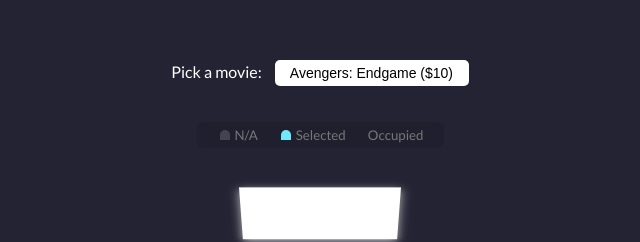
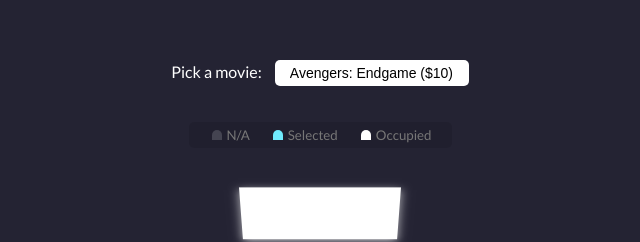
Before and after one commit to alej4ndro-cm/WebVanillaProjects, a plain HTML site: page movie-seat-booking/index.html in a window 1280 px wide. Shown: the part 171-413 px from the top of the page, 320-960 px from the left. Drawn offline with Linux system fonts and the light colour scheme.

Commit message:
Add missing seat class to occupied seat in showcase legend

```diff
--- a/movie-seat-booking/index.html
+++ b/movie-seat-booking/index.html
@@ -29,7 +29,7 @@
             <small>Selected</small>
         </li>
         <li>
-            <div class="occupied"></div>
+            <div class="seat occupied"></div>
             <small>Occupied</small>
         </li>
     </ul>
```
Also changed, not shown: 1 other file.
